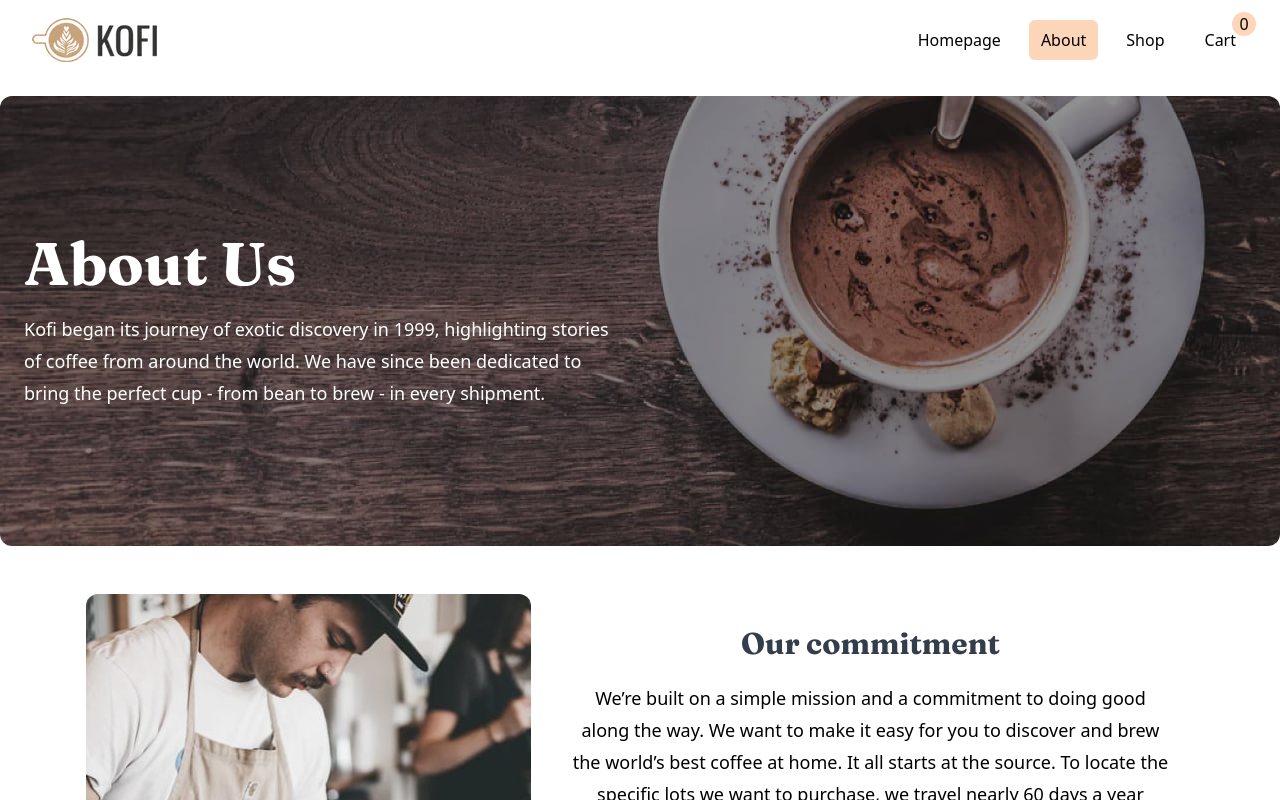
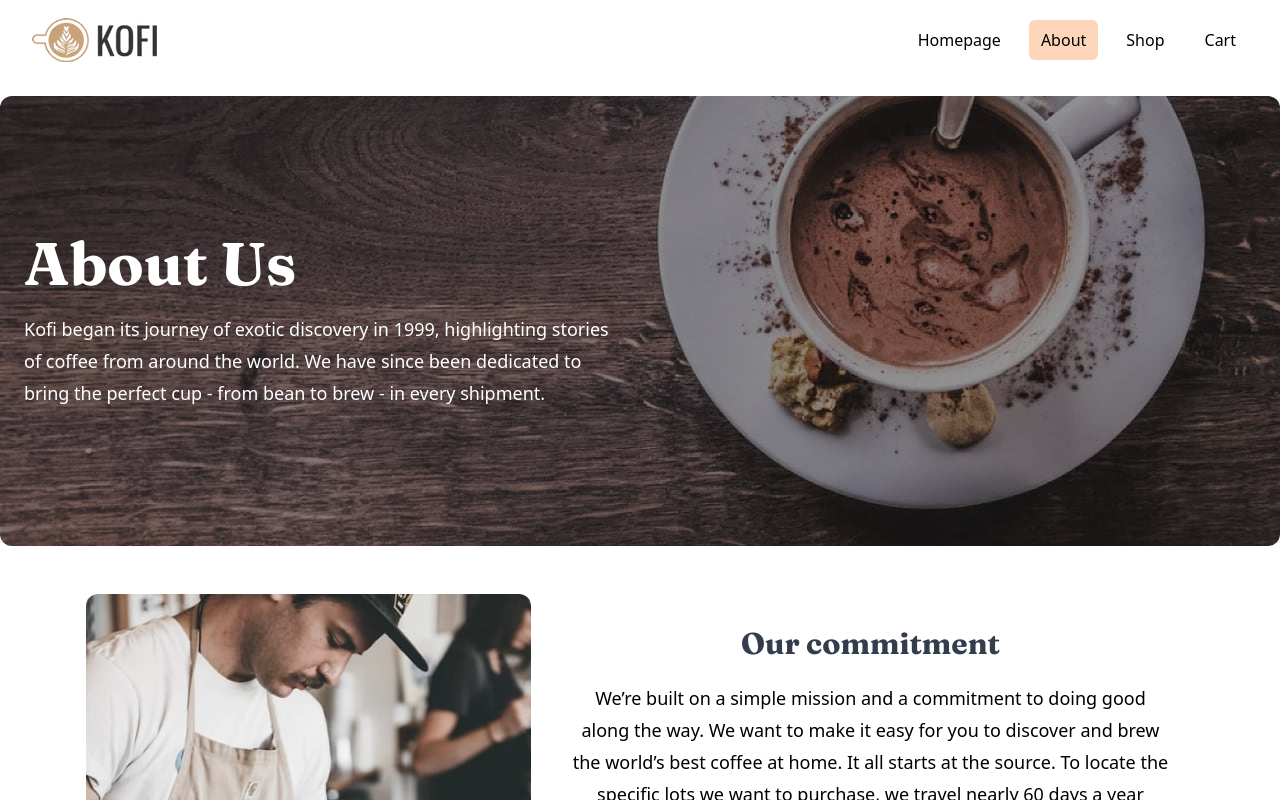
Before and after one commit to mario130/Kofi, a Next.js app: page /about in a window 1280 px wide. Shown: the top 800 px of the page. Built offline with nearby package versions, Linux system fonts and the light colour scheme.

Commit message:
feat: add loader

```diff
--- a/package.json
+++ b/package.json
@@ -27,6 +27,7 @@
     "next-themes": "^0.3.0",
     "react": "^18",
     "react-dom": "^18",
+    "react-spinners": "^0.13.8",
     "sonner": "^1.4.41",
     "tailwind-merge": "^2.2.2",
     "tailwindcss-animate": "^1.0.7",
--- a/src/app/(pages)/about/page.tsx
+++ b/src/app/(pages)/about/page.tsx
@@ -22,6 +22,7 @@ export default function AboutUs() {
             style={{ width: "100%", height: "100%" }}
             layout="responsive"
             objectFit="cover"
+            priority
           />
         </picture>
         <div className="absolute top-0 flex h-full w-full flex-col justify-center text-center text-white sm:w-auto md:text-left">
--- a/src/app/_components/Homepage/CTA.tsx
+++ b/src/app/_components/Homepage/CTA.tsx
@@ -19,6 +19,7 @@ export default function CTA() {
           style={{ width: "100%", height: "100%" }}
           layout="responsive"
           objectFit="cover"
+          priority
         />
       </picture>
       <div className="absolute top-0 flex h-full flex-col justify-center text-center text-white md:text-left">
--- a/src/app/_components/Nav.tsx
+++ b/src/app/_components/Nav.tsx
@@ -46,9 +46,9 @@ export default function Nav() {
                     className="relative mr-3 rounded-md p-2 hover:bg-secondary hover:bg-opacity-70 focus:outline-none focus:ring-2 focus:ring-inset focus:ring-white"
                   >
                     <ShoppingCartIcon className="h-6 w-6" />
-                    <span className="absolute -top-3 -right-3 bg-secondary rounded-full w-4 h-4 flex items-center justify-center p-3">
+                    {items.length > 0 && <span className="absolute -top-3 -right-3 bg-secondary rounded-full w-4 h-4 flex items-center justify-center p-3">
                       {items.length}
-                    </span>
+                    </span>}
                   </Button>
                 </Link>
                 {/* Mobile menu button*/}
@@ -91,7 +91,7 @@ export default function Nav() {
                         )}
                       >
                         {item.name}
-                        {item.name === "Cart" &&
+                        {item.name === "Cart" && items.length > 0 &&
                           <span className="absolute -top-2 -right-2 bg-secondary rounded-full w-4 h-4 flex items-center justify-center p-3">
                             {items.length}
                           </span>
--- /dev/null
+++ b/src/app/loading.tsx
@@ -0,0 +1,9 @@
+import { PropagateLoader } from 'react-spinners';
+
+export default function Loading() {
+  return (
+    <div className="max-w-7xl xl:mx-auto px-6 flex justify-center py-10">
+      <PropagateLoader color="#e9e3dd90" loading />
+    </div>
+  );
+};
--- a/src/app/page.tsx
+++ b/src/app/page.tsx
@@ -1,8 +1,6 @@
-import Headquarters from "./_components/Headquarters";
 import CTA from "./_components/Homepage/CTA";
 import OurCollection from "./_components/Homepage/OurCollection";
 import PopularItem from "./_components/Homepage/PopularItem";
-import Quality from "./_components/Quality";
 
 export default async function Home() {
   return (
```
Also changed, not shown: 1 other file (tests, documents, lock files or other folders).
